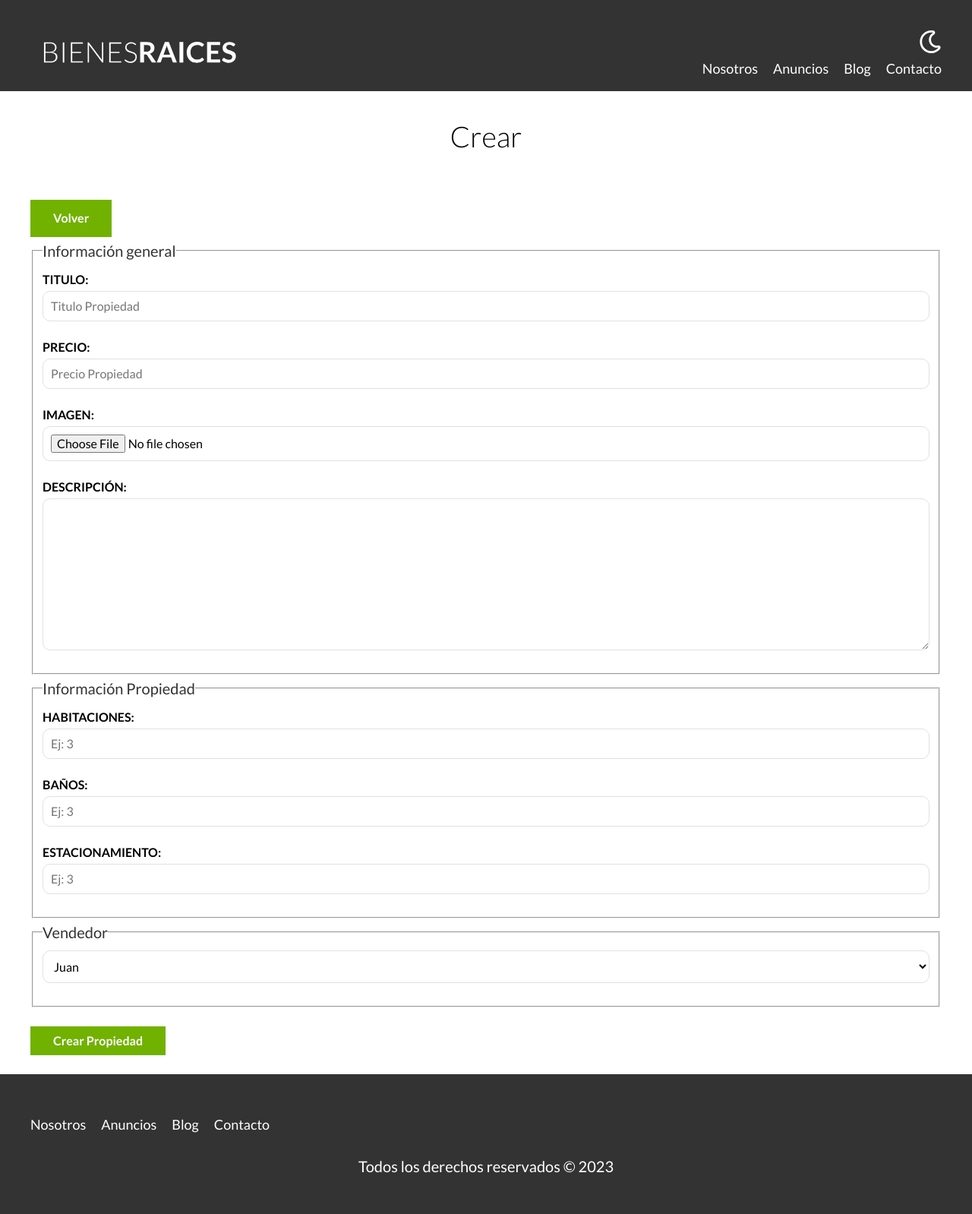
After one commit to miguelex/DWC, a PHP site: page /admin/propiedades/crear.php in a window 1280 px wide. The commit adds this page. Shown: the whole page at 76% size. Run offline with PHP 8.4, Linux system fonts and the light colour scheme.

Commit message:
Add BD Conection

```diff
--- /dev/null
+++ b/bienesraices/admin/propiedades/crear.php
@@ -0,0 +1,86 @@
+<?php
+
+//Base de datos
+require '../../includes/config/database.php';
+$db = conectarDB();
+
+if($_SERVER['REQUEST_METHOD']=== 'POST'){
+    //echo "<pre>";
+    //var_dump($_POST);
+    //echo "</pre>";
+
+    $titulo = $_POST['titulo'];
+    $precio = $_POST['precio'];
+    $descripcion = $_POST['descripcion'];
+    $habitaciones = $_POST['habitaciones'];
+    $wc = $_POST['wc'];
+    $estacionamiento = $_POST['estacionamiento'];
+    $vendedor = $_POST['vendedor'];
+
+    // Insertar en BD
+    $query = "INSERT INTO propiedades (titulo, precio, descripcion, habitaciones, wc, estacionamientos, vendedores_id) VALUES ('$titulo', '$precio', '$descripcion', '$habitaciones', '$wc', '$estacionamiento', '$vendedor')";
+
+    $resultado = mysqli_query($db, $query);
+
+    if ($resultado) {
+        echo "Insertado correctamente";
+    }
+
+}
+
+
+require '../../includes/funciones.php';
+
+incluirTemplate('header');
+?>
+
+<main class="contenedor seccion">
+    <h1>Crear</h1>
+
+    <a href="/admin/" class="boton boton-verde">Volver</a>
+
+    <form class="formulario" method="POST" action="/admin/propiedades/crear.php">
+        <fieldset>
+            <legend>Información general</legend>
+            <label for="titulo">Titulo: </label>
+            <input type="text" id="titulo" name="titulo" placeholder="Titulo Propiedad">
+
+            <label for="precio">Precio: </label>
+            <input type="number" id="precio" name="precio" placeholder="Precio Propiedad">
+
+            <label for="imagen">Imagen: </label>
+            <input type="file" id="imagen" accept="image/jpeg, image/png">
+
+            <label for="descripcion">Descripción: </label>
+            <textarea id="descripcion" name="descripcion"></textarea>
+        </fieldset>
+
+        <fieldset>
+            <legend>Información Propiedad</legend>
+
+            <label for="habitaciones">Habitaciones: </label>
+            <input type="number" id="habitaciones" name="habitaciones" placeholder="Ej: 3" min="1" max="9">
+
+            <label for="wc">Baños: </label>
+            <input type="number" id="wc" name="wc" placeholder="Ej: 3" min="1" max="9">
+
+            <label for="estacionamiento">Estacionamiento: </label>
+            <input type="number" id="estacionamiento" name="estacionamiento" placeholder="Ej: 3" min="1" max="9">
+        </fieldset>
+
+        <fieldset>
+            <legend>Vendedor</legend>
+
+            <select name="vendedor">
+                <option value="1">Juan</option>
+                <option value="2">Karen</option>
+            </select>
+        </fieldset>
+
+        <input type="submit" value="Crear Propiedad" class="boton boton-verde">
+    </form>
+</main>
+
+<?php
+    incluirTemplate('footer');
+?>
--- a/bienesraices/includes/config/database.php
+++ b/bienesraices/includes/config/database.php
@@ -0,0 +1,12 @@
+<?php
+function conectarDB() : mysqli {
+    $db = mysqli_connect('localhost', 'root', 'root', 'bienesraices_crud');
+
+    if (!$db) {
+        echo "Error no se pudo conectar";
+        exit;
+    }
+
+    return $db;
+
+}
--- a/bienesraices/includes/templates/footer.php
+++ b/bienesraices/includes/templates/footer.php
@@ -9,7 +9,7 @@
     </div>
     <p class="copyright">Todos los derechos reservados &copy <?php echo date("Y"); ?></p>
 </footer>
-<script src="build/js/bundle.min.js"></script>
+<script src="/build/js/bundle.min.js"></script>
 </body>
 
 </html>
--- a/bienesraices/includes/templates/header.php
+++ b/bienesraices/includes/templates/header.php
@@ -6,7 +6,7 @@
     <meta http-equiv="X-UA-Compatible" content="IE=edge" />
     <meta name="viewport" content="width=device-width, initial-scale=1.0" />
     <title>Bienes Raices</title>
-    <link rel="stylesheet" href="build/css/app.css" />
+    <link rel="stylesheet" href="/build/css/app.css" />
 </head>
 
 <body>
@@ -14,15 +14,15 @@
         <div class="contenedor contenido-header">
             <div class="barra">
                 <a href="/">
-                    <img src="build/img/logo.svg" alt="logotipo de Bienes Raices" />
+                    <img src="/build/img/logo.svg" alt="logotipo de Bienes Raices" />
                 </a>
 
                 <div class="mobile-menu">
-                    <img src="build/img/barras.svg" alt="icono menu responsive" />
+                    <img src="/build/img/barras.svg" alt="icono menu responsive" />
                 </div>
 
                 <div class="derecha">
-                    <img class="dark-mode-boton" src="build/img/dark-mode.svg" alt="boton dark mode" />
+                    <img class="dark-mode-boton" src="/build/img/dark-mode.svg" alt="boton dark mode" />
                     <nav class="navegacion">
                         <a href="nosotros.php">Nosotros</a>
                         <a href="anuncios.php">Anuncios</a>
```
Also changed, not shown: bienesraices/admin/index.php (added, +15 -0 lines), bienesraices/admin/propiedades/actualizar.php (added, +13 -0 lines), bienesraices/admin/propiedades/borrar.php (added, +13 -0 lines).
